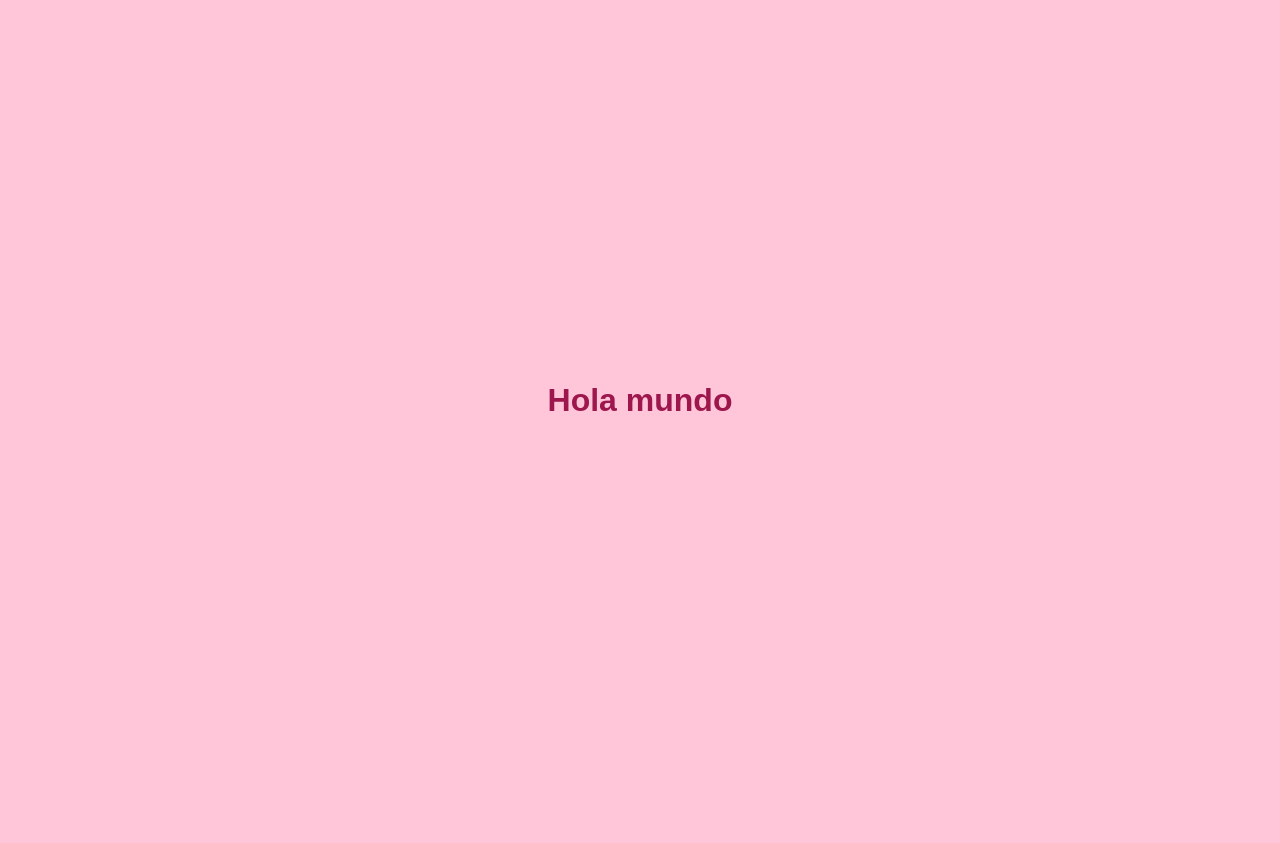
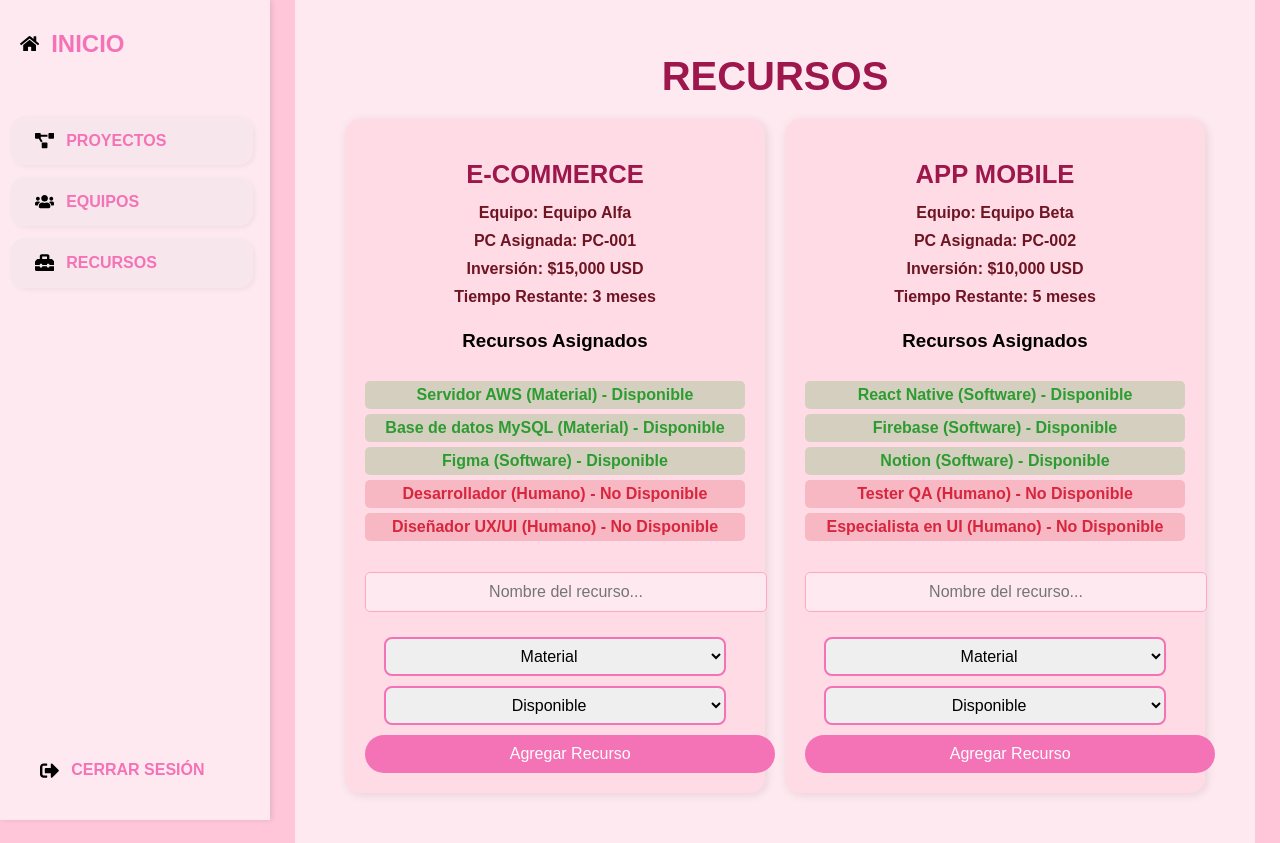
Before and after one commit to AxelMendoz/front, a React (Vite) app: page /recursos in a window 1280 px wide. Before the commit the page ends 800 px from the top, so only its background shows below. Built offline with nearby package versions, Linux system fonts and the light colour scheme.

Commit message:
RecursosNuevo

```diff
--- /dev/null
+++ b/src/Styles/Recursos.css
@@ -0,0 +1,126 @@
+.recursos-container {
+    display: flex;
+    background-color: #FFE9F1;
+    min-height: 100vh;
+    padding: 20px;
+    margin-left: 270px;
+}
+
+.recursos-content {
+    flex: 1;
+    padding: 30px;
+    max-width: 1400px;
+    width: 90%;
+    margin: auto;
+    margin-top: 20px;
+}
+
+.recursos-content h1 {
+    color: #9D174D;
+    font-size: 2.5rem;
+    font-weight: bold;
+    margin-bottom: 20px;
+    text-align: center;
+}
+
+.recursos-cards {
+    display: flex;
+    gap: 20px;
+    justify-content: center;
+    flex-wrap: wrap;
+}
+
+/* Tarjeta de cada recurso */
+.recurso-card {
+    width: 380px;
+    background-color: #FFDCE5;
+    border-radius: 15px;
+    box-shadow: 2px 2px 10px rgba(0, 0, 0, 0.1);
+    padding: 20px;
+    text-align: center;
+    display: flex;
+    flex-direction: column;
+    align-items: center;
+    transition: transform 0.2s ease-in-out;
+}
+
+.recurso-card:hover {
+    transform: scale(1.03);
+}
+
+.recurso-card h2 {
+    color: #9D174D;
+    font-size: 1.6rem;
+    margin-bottom: 10px;
+}
+
+.recurso-card p {
+    font-size: 1rem;
+    color: #6e1423;
+    margin: 5px 0;
+    font-weight: bold;
+}
+
+/* Lista de recursos asignados */
+.lista-recursos {
+    text-align: left;
+    list-style: none;
+    padding: 0;
+    margin-top: 10px;
+    width: 100%;
+}
+
+.lista-recursos li {
+    font-size: 1rem;
+    padding: 5px;
+    border-radius: 5px;
+    margin-bottom: 5px;
+    text-align: center;
+    font-weight: bold;
+}
+
+/* Colores para disponibilidad de recursos */
+.disponible {
+    color: #2D9C30;
+    background-color: rgba(45, 156, 48, 0.2);
+}
+
+.no-disponible {
+    color: #D7263D;
+    background-color: rgba(215, 38, 61, 0.2);
+}
+
+/* Estilos para los campos de entrada */
+.input-recurso, .select-recurso {
+    width: 90%;
+    padding: 8px;
+    margin-top: 10px;
+    border: 2px solid #F472B6;
+    border-radius: 8px;
+    font-size: 1rem;
+    text-align: center;
+    outline: none;
+    transition: 0.3s;
+}
+
+.input-recurso:focus, .select-recurso:focus {
+    border-color: #9D174D;
+}
+
+/* Botón para agregar recursos */
+.btn-agregar {
+    background-color: #F472B6;
+    color: white;
+    padding: 10px 14px;
+    border: none;
+    border-radius: 20px;
+    font-size: 1rem;
+    cursor: pointer;
+    margin-top: 10px;
+    transition: 0.3s;
+}
+
+.btn-agregar:hover {
+    background-color: #9D174D;
+    transform: scale(1.05);
+}
--- a/src/pages/Recursos.tsx
+++ b/src/pages/Recursos.tsx
@@ -1,9 +1,118 @@
-import React from 'react';
+import React, { useState } from 'react';
+import Sidebar from '../components/SideBar';
+import '../Styles/Recursos.css';
 
 const Recursos = () => {
+  const [recursosProyectos, setRecursosProyectos] = useState([
+    {
+      proyecto: 'E-COMMERCE',
+      equipo: 'Equipo Alfa',
+      pc: 'PC-001',
+      inversion: '$15,000 USD',
+      tiempoRestante: '3 meses',
+      recursos: [
+        { nombre: 'Servidor AWS', tipo: 'Material', disponibilidad: 'Disponible' },
+        { nombre: 'Base de datos MySQL', tipo: 'Material', disponibilidad: 'Disponible' },
+        { nombre: 'Figma', tipo: 'Software', disponibilidad: 'Disponible' },
+        { nombre: 'Desarrollador', tipo: 'Humano', disponibilidad: 'No Disponible' },
+        { nombre: 'Diseñador UX/UI', tipo: 'Humano', disponibilidad: 'No Disponible' }
+      ],
+      nuevoRecurso: { nombre: '', tipo: 'Material', disponibilidad: 'Disponible' }
+    },
+    {
+      proyecto: 'APP MOBILE',
+      equipo: 'Equipo Beta',
+      pc: 'PC-002',
+      inversion: '$10,000 USD',
+      tiempoRestante: '5 meses',
+      recursos: [
+        { nombre: 'React Native', tipo: 'Software', disponibilidad: 'Disponible' },
+        { nombre: 'Firebase', tipo: 'Software', disponibilidad: 'Disponible' },
+        { nombre: 'Notion', tipo: 'Software', disponibilidad: 'Disponible' },
+        { nombre: 'Tester QA', tipo: 'Humano', disponibilidad: 'No Disponible' },
+        { nombre: 'Especialista en UI', tipo: 'Humano', disponibilidad: 'No Disponible' }
+      ],
+      nuevoRecurso: { nombre: '', tipo: 'Material', disponibilidad: 'Disponible' }
+    }
+  ]);
+
+  const agregarRecurso = (index: number) => {
+    if (recursosProyectos[index].nuevoRecurso.nombre.trim() === '') return;
+
+    const nuevosRecursos = [...recursosProyectos];
+    nuevosRecursos[index].recursos.push(nuevosRecursos[index].nuevoRecurso);
+    nuevosRecursos[index].nuevoRecurso = { nombre: '', tipo: 'Material', disponibilidad: 'Disponible' };
+    setRecursosProyectos(nuevosRecursos);
+  };
+
   return (
-    <div>
-      <h1>Hola mundo</h1>
+    <div className="recursos-container">
+      <Sidebar />
+      <div className="recursos-content">
+        <h1>RECURSOS</h1>
+        <div className="recursos-cards">
+          {recursosProyectos.map((recurso, index) => (
+            <div key={index} className="recurso-card">
+              <h2>{recurso.proyecto}</h2>
+              <p><strong>Equipo:</strong> {recurso.equipo}</p>
+              <p><strong>PC Asignada:</strong> {recurso.pc}</p>
+              <p><strong>Inversión:</strong> {recurso.inversion}</p>
+              <p><strong>Tiempo Restante:</strong> {recurso.tiempoRestante}</p>
+
+              <h3>Recursos Asignados</h3>
+              <ul className="lista-recursos">
+                {recurso.recursos.map((r, i) => (
+                  <li key={i} className={r.disponibilidad === 'Disponible' ? 'disponible' : 'no-disponible'}>
+                    {r.nombre} ({r.tipo}) - {r.disponibilidad}
+                  </li>
+                ))}
+              </ul>
+
+              <div className="agregar-recurso-container">
+                <input
+                  type="text"
+                  className="input-recurso"
+                  placeholder="Nombre del recurso..."
+                  value={recurso.nuevoRecurso.nombre}
+                  onChange={(e) => {
+                    const nuevosRecursos = [...recursosProyectos];
+                    nuevosRecursos[index].nuevoRecurso.nombre = e.target.value;
+                    setRecursosProyectos(nuevosRecursos);
+                  }}
+                />
+                <select
+                  className="select-recurso"
+                  value={recurso.nuevoRecurso.tipo}
+                  onChange={(e) => {
+                    const nuevosRecursos = [...recursosProyectos];
+                    nuevosRecursos[index].nuevoRecurso.tipo = e.target.value;
+                    setRecursosProyectos(nuevosRecursos);
+                  }}
+                >
+                  <option value="Material">Material</option>
+                  <option value="Humano">Humano</option>
+                  <option value="Software">Software</option>
+                </select>
+                <select
+                  className="select-recurso"
+                  value={recurso.nuevoRecurso.disponibilidad}
+                  onChange={(e) => {
+                    const nuevosRecursos = [...recursosProyectos];
+                    nuevosRecursos[index].nuevoRecurso.disponibilidad = e.target.value;
+                    setRecursosProyectos(nuevosRecursos);
+                  }}
+                >
+                  <option value="Disponible">Disponible</option>
+                  <option value="No Disponible">No Disponible</option>
+                </select>
+                <button className="btn-agregar" onClick={() => agregarRecurso(index)}>
+                  Agregar Recurso
+                </button>
+              </div>
+            </div>
+          ))}
+        </div>
+      </div>
     </div>
   );
 };
```
